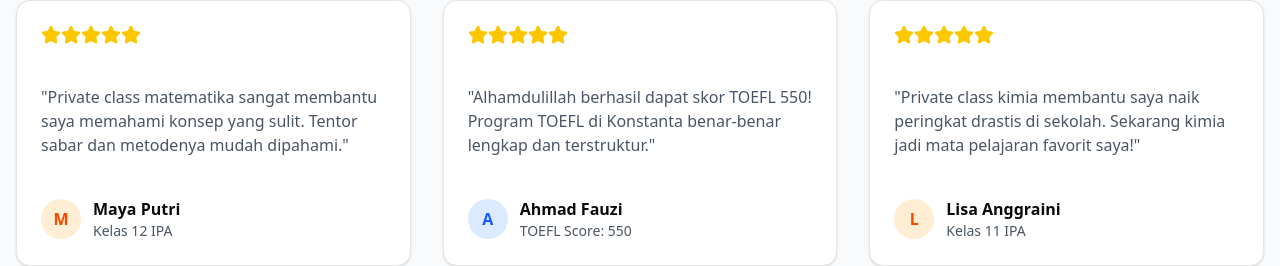
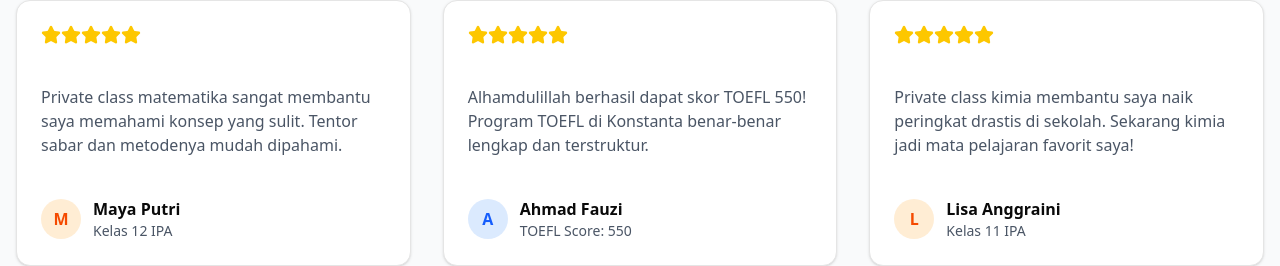
Before and after one commit to Ikhor03/bimbel-landing-page, a Next.js app: page /programs/private-toefl in a window 1280 px wide. Shown: the part 3256-3522 px from the top of the page. Built offline with nearby package versions, Linux system fonts and the light colour scheme.

Commit message:
fix eslint

```diff
--- a/app/page.tsx
+++ b/app/page.tsx
@@ -1,3 +1,4 @@
+'use client'
 import { Button } from "@/components/ui/button"
 import { Card, CardContent, CardDescription, CardHeader, CardTitle } from "@/components/ui/card"
 import { Badge } from "@/components/ui/badge"
@@ -347,8 +348,8 @@ export default function HomePage() {
                 ))}
               </div>
               <p className="text-gray-600 mb-4">
-                "Alhamdulillah berkat Konstanta Education saya bisa lolos FK UI. Metode pembelajarannya sangat efektif
-                dan tentor-tentornya sangat membantu."
+                Alhamdulillah berkat Konstanta Education saya bisa lolos FK UI. Metode pembelajarannya sangat efektif
+                dan tentor-tentornya sangat membantu.
               </p>
               <div className="flex items-center">
                 <div className="w-10 h-10 bg-emerald-100 rounded-full flex items-center justify-center mr-3">
@@ -368,8 +369,8 @@ export default function HomePage() {
                 ))}
               </div>
               <p className="text-gray-600 mb-4">
-                "Program Soshum di Konstanta Education benar-benar membantu saya memahami materi dengan lebih baik.
-                Sekarang saya kuliah di FH UGM!"
+                Program Soshum di Konstanta Education benar-benar membantu saya memahami materi dengan lebih baik.
+                Sekarang saya kuliah di FH UGM!
               </p>
               <div className="flex items-center">
                 <div className="w-10 h-10 bg-orange-100 rounded-full flex items-center justify-center mr-3">
@@ -389,8 +390,8 @@ export default function HomePage() {
                 ))}
               </div>
               <p className="text-gray-600 mb-4">
-                "Tryout UTBK di Konstanta Education sangat membantu saya mengukur kemampuan. Akhirnya bisa lolos ITB
-                jurusan Teknik Informatika!"
+                Tryout UTBK di Konstanta Education sangat membantu saya mengukur kemampuan. Akhirnya bisa lolos ITB
+                jurusan Teknik Informatika!
               </p>
               <div className="flex items-center">
                 <div className="w-10 h-10 bg-purple-100 rounded-full flex items-center justify-center mr-3">
--- a/app/programs/camp/page.tsx
+++ b/app/programs/camp/page.tsx
@@ -1,9 +1,8 @@
 import { Button } from "@/components/ui/button"
 import { Card, CardContent, CardDescription, CardHeader, CardTitle } from "@/components/ui/card"
 import { Badge } from "@/components/ui/badge"
-import { BookOpen, Users, Clock, CheckCircle, ArrowLeft, Calendar, MapPin, Star, Zap, Mountain } from 'lucide-react'
+import { BookOpen, Users, CheckCircle, ArrowLeft, Calendar, MapPin, Star, Zap, Mountain } from 'lucide-react'
 import Link from "next/link"
-import Image from "next/image"
 
 export default function CampPage() {
   return (
@@ -293,8 +292,8 @@ export default function CampPage() {
                 ))}
               </div>
               <p className="text-gray-600 mb-4">
-                "Holycamp benar-benar mengubah cara belajar saya. 7 hari yang sangat intensif tapi hasilnya luar biasa.
-                Skor UTBK saya naik drastis setelah ikut camp ini."
+                Holycamp benar-benar mengubah cara belajar saya. 7 hari yang sangat intensif tapi hasilnya luar biasa.
+                Skor UTBK saya naik drastis setelah ikut camp ini.
               </p>
               <div className="flex items-center">
                 <div className="w-10 h-10 bg-purple-100 rounded-full flex items-center justify-center mr-3">
@@ -314,8 +313,8 @@ export default function CampPage() {
                 ))}
               </div>
               <p className="text-gray-600 mb-4">
-                "Koncamp memberikan waktu yang cukup untuk benar-benar memahami materi.
-                Suasana belajar yang fokus dan tentor yang sabar membuat saya semakin percaya diri."
+                Koncamp memberikan waktu yang cukup untuk benar-benar memahami materi.
+                Suasana belajar yang fokus dan tentor yang sabar membuat saya semakin percaya diri.
               </p>
               <div className="flex items-center">
                 <div className="w-10 h-10 bg-emerald-100 rounded-full flex items-center justify-center mr-3">
--- a/app/programs/kelas-10-11/page.tsx
+++ b/app/programs/kelas-10-11/page.tsx
@@ -1,5 +1,5 @@
 import { Button } from "@/components/ui/button"
-import { Card, CardContent, CardDescription, CardHeader, CardTitle } from "@/components/ui/card"
+import { Card, CardContent, CardHeader, CardTitle } from "@/components/ui/card"
 import { Badge } from "@/components/ui/badge"
 import { BookOpen, Users, Clock, CheckCircle, ArrowLeft, Calendar, MapPin, Star } from 'lucide-react'
 import Link from "next/link"
@@ -199,7 +199,7 @@ export default function Kelas1011Page() {
                     ))}
                   </div>
                   <p className="text-sm text-gray-600 mb-3">
-                    "Program kelas 10-11 di Konstanta sangat membantu saya memahami konsep dasar dengan baik."
+                    Program kelas 10-11 di Konstanta sangat membantu saya memahami konsep dasar dengan baik.
                   </p>
                   <div className="text-sm font-medium">- Maya Sari, Kelas 11</div>
                 </CardContent>
--- a/app/programs/kelas-12/page.tsx
+++ b/app/programs/kelas-12/page.tsx
@@ -1,7 +1,7 @@
 import { Button } from "@/components/ui/button"
 import { Card, CardContent, CardDescription, CardHeader, CardTitle } from "@/components/ui/card"
 import { Badge } from "@/components/ui/badge"
-import { BookOpen, Users, Clock, CheckCircle, ArrowLeft, Calendar, MapPin, Star, Target } from 'lucide-react'
+import { BookOpen, Users, CheckCircle, ArrowLeft, Star, Target } from 'lucide-react'
 import Link from "next/link"
 import Image from "next/image"
 
@@ -267,7 +267,7 @@ export default function Kelas12Page() {
                 ))}
               </div>
               <p className="text-gray-600 mb-4">
-                "Program Kedokteran di Konstanta benar-benar membantu saya lolos FK UI. Simulasi UTBK-nya sangat mirip dengan ujian asli."
+                Program Kedokteran di Konstanta benar-benar membantu saya lolos FK UI. Simulasi UTBK-nya sangat mirip dengan ujian asli.
               </p>
               <div className="flex items-center">
                 <div className="w-10 h-10 bg-red-100 rounded-full flex items-center justify-center mr-3">
@@ -287,7 +287,7 @@ export default function Kelas12Page() {
                 ))}
               </div>
               <p className="text-gray-600 mb-4">
-                "Program MIPA sangat lengkap. Saya berhasil masuk Teknik Informatika ITB dengan skor UTBK yang memuaskan."
+                Program MIPA sangat lengkap. Saya berhasil masuk Teknik Informatika ITB dengan skor UTBK yang memuaskan.
               </p>
               <div className="flex items-center">
                 <div className="w-10 h-10 bg-emerald-100 rounded-full flex items-center justify-center mr-3">
@@ -307,7 +307,7 @@ export default function Kelas12Page() {
                 ))}
               </div>
               <p className="text-gray-600 mb-4">
-                "Program Soshum memberikan pemahaman mendalam tentang materi. Alhamdulillah bisa lolos FH UGM."
+                Program Soshum memberikan pemahaman mendalam tentang materi. Alhamdulillah bisa lolos FH UGM.
               </p>
               <div className="flex items-center">
                 <div className="w-10 h-10 bg-purple-100 rounded-full flex items-center justify-center mr-3">
--- a/app/programs/private-toefl/page.tsx
+++ b/app/programs/private-toefl/page.tsx
@@ -1,7 +1,7 @@
 import { Button } from "@/components/ui/button"
 import { Card, CardContent, CardDescription, CardHeader, CardTitle } from "@/components/ui/card"
 import { Badge } from "@/components/ui/badge"
-import { BookOpen, Users, Clock, CheckCircle, ArrowLeft, Calendar, MapPin, Star, Globe, User, Headphones } from 'lucide-react'
+import { BookOpen, Clock, CheckCircle, ArrowLeft, Star, Globe, User, Headphones } from 'lucide-react'
 import Link from "next/link"
 import Image from "next/image"
 
@@ -407,8 +407,8 @@ export default function PrivateToeflPage() {
                 ))}
               </div>
               <p className="text-gray-600 mb-4">
-                "Private class matematika sangat membantu saya memahami konsep yang sulit.
-                Tentor sabar dan metodenya mudah dipahami."
+                Private class matematika sangat membantu saya memahami konsep yang sulit.
+                Tentor sabar dan metodenya mudah dipahami.
               </p>
               <div className="flex items-center">
                 <div className="w-10 h-10 bg-orange-100 rounded-full flex items-center justify-center mr-3">
@@ -428,7 +428,7 @@ export default function PrivateToeflPage() {
                 ))}
               </div>
               <p className="text-gray-600 mb-4">
-                "Alhamdulillah berhasil dapat skor TOEFL 550! Program TOEFL di Konstanta benar-benar lengkap dan terstruktur."
+                Alhamdulillah berhasil dapat skor TOEFL 550! Program TOEFL di Konstanta benar-benar lengkap dan terstruktur.
               </p>
               <div className="flex items-center">
                 <div className="w-10 h-10 bg-blue-100 rounded-full flex items-center justify-center mr-3">
@@ -448,8 +448,8 @@ export default function PrivateToeflPage() {
                 ))}
               </div>
               <p className="text-gray-600 mb-4">
-                "Private class kimia membantu saya naik peringkat drastis di sekolah.
-                Sekarang kimia jadi mata pelajaran favorit saya!"
+                Private class kimia membantu saya naik peringkat drastis di sekolah.
+                Sekarang kimia jadi mata pelajaran favorit saya!
               </p>
               <div className="flex items-center">
                 <div className="w-10 h-10 bg-orange-100 rounded-full flex items-center justify-center mr-3">
--- a/app/programs/program-khusus/page.tsx
+++ b/app/programs/program-khusus/page.tsx
@@ -1,7 +1,7 @@
 import { Button } from "@/components/ui/button"
 import { Card, CardContent, CardDescription, CardHeader, CardTitle } from "@/components/ui/card"
 import { Badge } from "@/components/ui/badge"
-import { BookOpen, Users, Clock, CheckCircle, ArrowLeft, Calendar, MapPin, Star, Target, TrendingUp, FileText } from 'lucide-react'
+import { BookOpen, CheckCircle, ArrowLeft, Target, FileText } from 'lucide-react'
 import Link from "next/link"
 import Image from "next/image"
 
```
